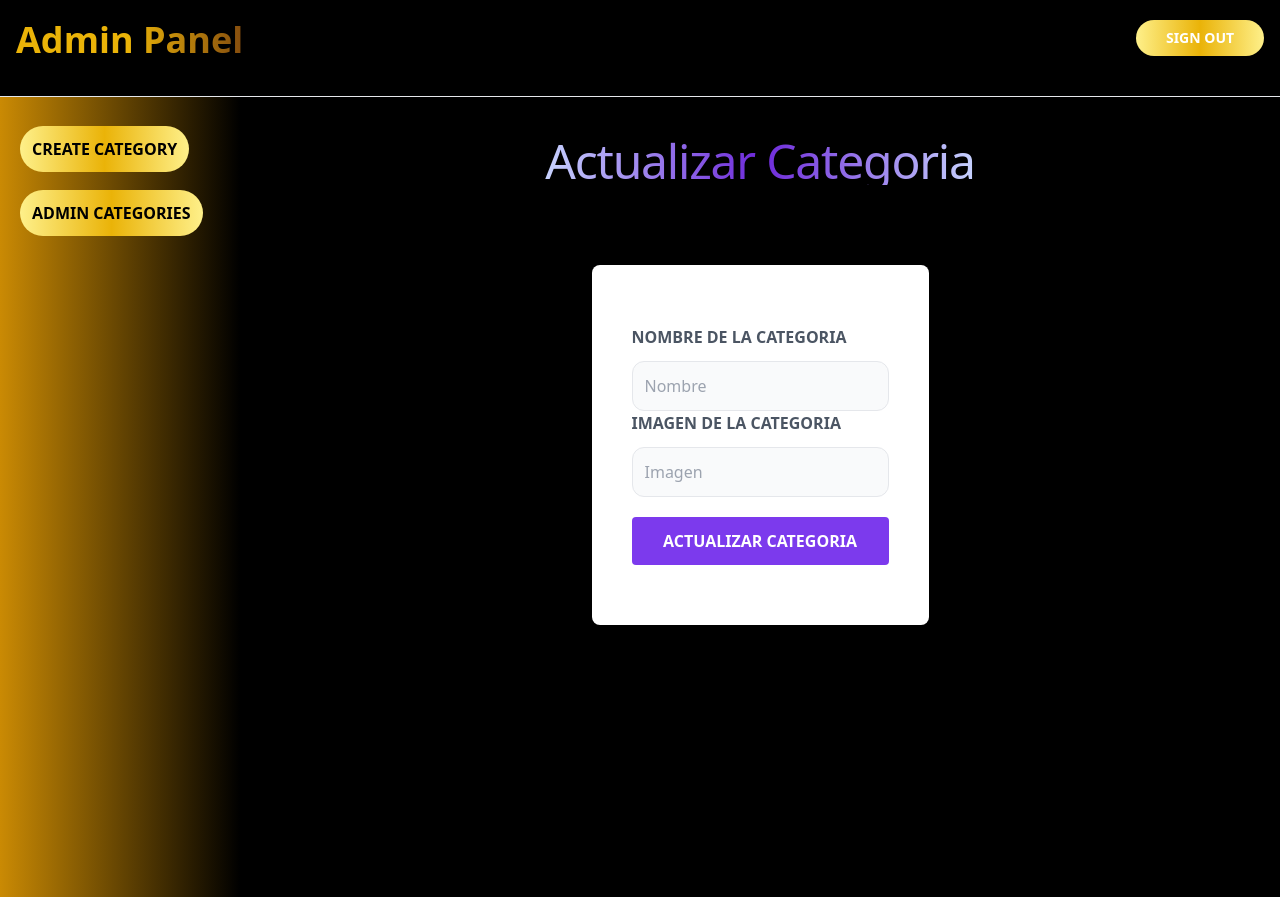
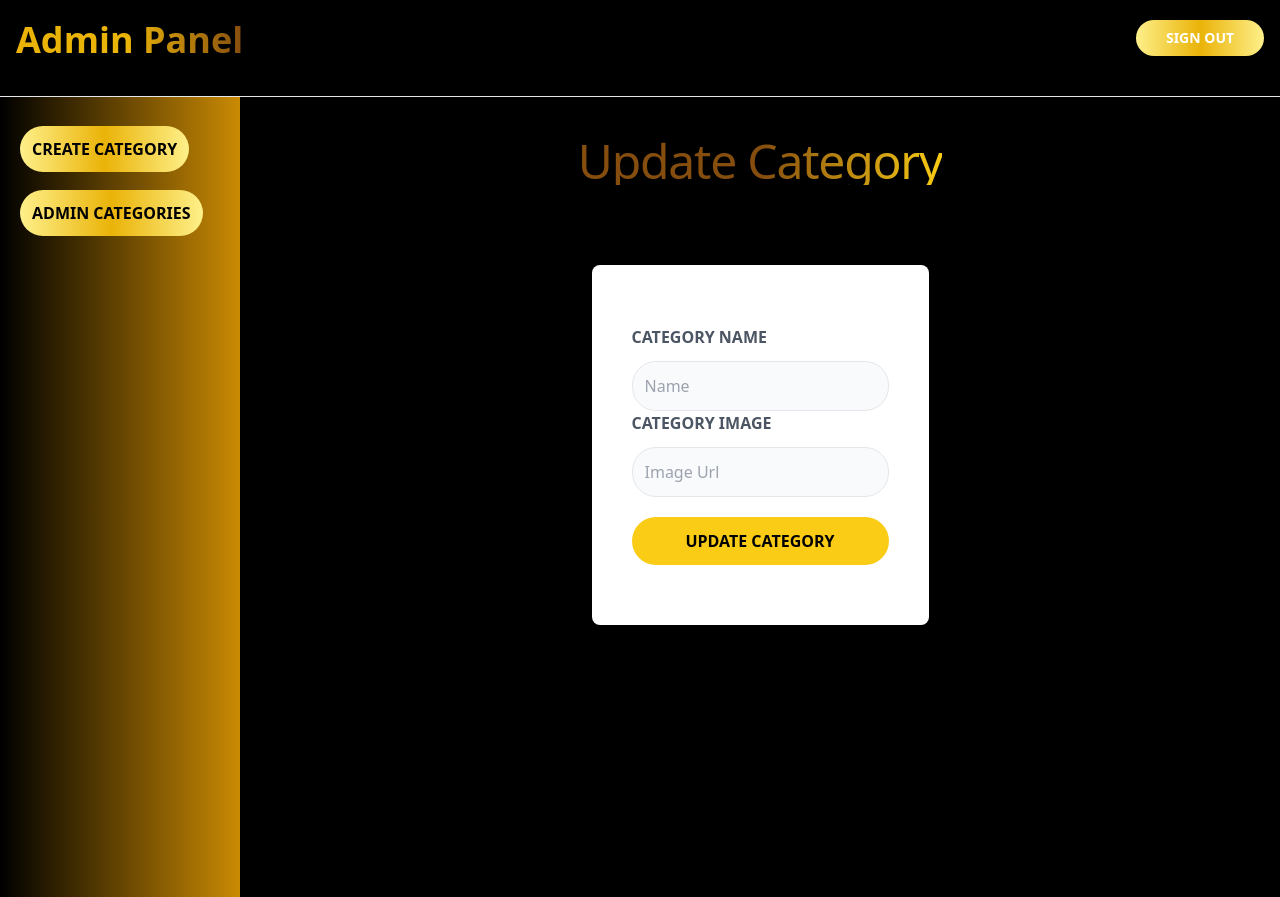
Before and after one commit to JuanSCalderon/MinTic_C4_Front, a React (Create React App) app: page /actualizar-categoria/1 in a window 1280 px wide. Built offline with nearby package versions, Linux system fonts and the light colour scheme; no server answers.

Commit message:
Mas cambios front update category

```diff
--- a/src/componentes/CrearCategoria.js
+++ b/src/componentes/CrearCategoria.js
@@ -102,7 +102,7 @@ const CrearCategoria = () => {
               </div>
               <input
                 type="submit"
-                value="Crear Categoria"
+                value="Create Category"
                 className="bg-yellow-400 mb-5 w-full py-3 text-black uppercase font-bold rounded-3xl hover:cursor-pointer hover:bg-yellow-300 transition-colors"
               />
 
--- a/src/componentes/Sidebar.js
+++ b/src/componentes/Sidebar.js
@@ -4,7 +4,7 @@ import { Link } from 'react-router-dom';
 const Sidebar = () => {
 
   return (
-    <aside className="md:w-80 lg:w-60 px-5 py-10 bg-gradient-to-r from-yellow-600  to-black">
+    <aside className="md:w-80 lg:w-60 px-5 py-10 bg-gradient-to-r from-black  to-yellow-600">
 
 
       <Link
--- a/src/componentes/categorias/ActualizaCategoria.js
+++ b/src/componentes/categorias/ActualizaCategoria.js
@@ -1,4 +1,4 @@
-import React,{ useEffect, useState } from "react";
+import React, { useEffect, useState } from "react";
 import Header from "../Header";
 import Sidebar from "../Sidebar";
 import { useNavigate, useParams } from 'react-router-dom';
@@ -9,47 +9,47 @@ const ActualizarCategoria = () => {
 
   const navigate = useNavigate();
 
-  const { idCategoria} = useParams();
+  const { idCategoria } = useParams();
   //console.log(idCategoria);
   const [categoria, setCategoria] = useState({
-    nombre:'',
-    imagen:''
+    nombre: '',
+    imagen: ''
   })
 
- const cargarCategoria = async () =>{
+  const cargarCategoria = async () => {
     const response = await crud.GET(`/api/categorias/${idCategoria}`);
     console.log(response);
     setCategoria(response.categoria);
   }
 
- useEffect(() =>{
+  useEffect(() => {
     cargarCategoria();
- },[]);
+  }, []);
 
   //console.log(categoria);
 
-const {nombre, imagen} = categoria;
+  const { nombre, imagen } = categoria;
 
-const onChange = (e) =>{
+  const onChange = (e) => {
     setCategoria({
       ...categoria,
       [e.target.name]: e.target.value
     })
   };
 
-const actualizarCategoria = async () =>{
-    const data ={
+  const actualizarCategoria = async () => {
+    const data = {
       nombre: categoria.nombre,
       imagen: categoria.imagen
     }
     const response = await crud.PUT(`/api/categorias/${idCategoria}`, data);
     const mensaje = "la categoria se actualizo correctamente";
     swal({
-        title:'Información',
+      title: 'Información',
       text: mensaje,
       icon: 'success',
-        buttons:{
-          confirm:{
+      buttons: {
+        confirm: {
           text: 'OK',
           value: true,
           visible: true,
@@ -68,13 +68,13 @@ const onSubmit = (e) => {
 
   return (
     <>
-      <Header/>
+      <Header />
       <div className="md:flex md:min-h-screen">
-        <Sidebar/>
+        <Sidebar />
         <main className="flex-1">
           <div className="mt-10 flex justify-center">
-        <h1 className="inline bg-gradient-to-r from-indigo-200 via-violet-700 to-indigo-200 bg-clip-text font-display text-5xl tracking-tight text-transparent">
-          Actualizar Categoria
+            <h1 className="inline bg-gradient-to-r  from-yellow-800 via-yellow-800 to-yellow-400 bg-clip-text font-display text-5xl tracking-tight text-transparent">
+              Update Category
             </h1>
           </div>
 
@@ -84,24 +84,24 @@ const onSubmit = (e) => {
               className="my-10 bg-white shadow rounded-lg p-10"
             >
               <div className="my-5">
-        <label className="uppercase text-gray-600 block text-lx font-bold">Nombre de la categoria</label>
+                <label className="uppercase text-gray-600 block text-lx font-bold">Category Name</label>
                 <input
                   type="nombre"
                   id="nombre"
                   name="nombre"
-        placeholder="Nombre"
-        className="w-full mt-3 p-3 border rounded-xl bg-gray-50"
+                  placeholder="Name"
+                  className="w-full mt-3 p-3 border rounded-3xl bg-gray-50"
                   value={nombre}
                   onChange={onChange}
                 />
 
-        <label className="uppercase text-gray-600 block text-lx font-bold">Imagen de la categoria</label>
+                <label className="uppercase text-gray-600 block text-lx font-bold">Category Image</label>
                 <input
                   type="text"
                   id="imagen"
                   name="imagen"
-        placeholder="Imagen"
-        className="w-full mt-3 p-3 border rounded-xl bg-gray-50"
+                  placeholder="Image Url"
+                  className="w-full mt-3 p-3 border rounded-3xl bg-gray-50"
                   value={imagen}
                   onChange={onChange}
                 />
@@ -110,8 +110,8 @@ const onSubmit = (e) => {
               </div>
               <input
                 type="submit"
-          value="Actualizar Categoria"
-          className="bg-violet-600 mb-5 w-full py-3 text-white uppercase font-bold rounded hover:cursor-pointer hover:bg-violet-300 transition-colors"
+                value="Update Category"
+                className="bg-yellow-400 mb-5 w-full py-3 text-black uppercase font-bold rounded-3xl hover:cursor-pointer hover:bg-yellow-300 transition-colors"
               />
 
             </form>
```
Lines whose indentation alone changed are shown as unchanged.
